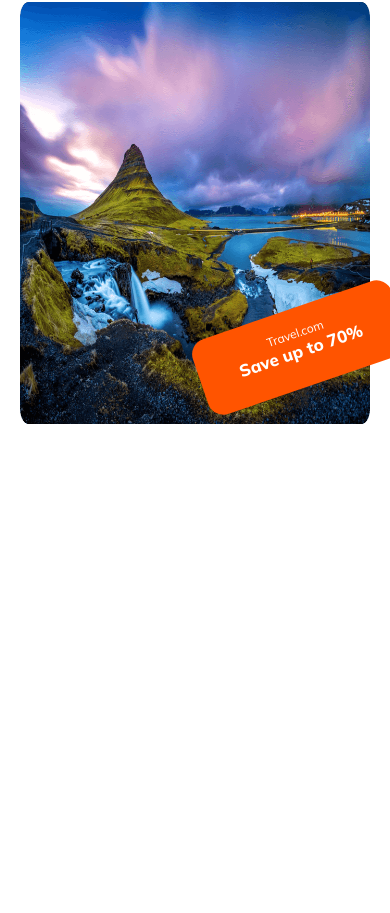
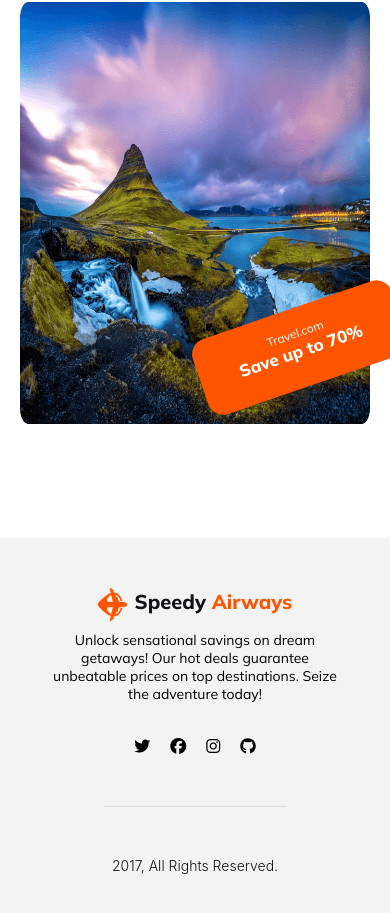
Before and after one commit to maybemahdi/assignment-2-travel-website, a plain HTML site: page index.html in a window 390 px wide. Shown: the part 9836-10749 px from the top of the page. Before the commit the page ends 10374 px from the top, so only its background shows below. Drawn offline with Linux system fonts and the light colour scheme.

Commit message:
Footer Completed

```diff
--- a/index.html
+++ b/index.html
@@ -288,7 +288,23 @@
         </div>
         </section>
     </main>
-    <footer></footer>
+    <footer>
+        <div class="footer-area">
+            <div class="foot-title">
+                <img src="./Images/Group 40071 (2).png" alt="">
+            <h2>Speedy <span class="color-nav-title">Airways</span></h2>
+        </div>
+            <p>Unlock sensational savings on dream getaways! Our hot deals guarantee unbeatable prices on top destinations. Seize the adventure today!</p>
+            <div class="social">
+                <a href=""><i class="fa-brands fa-twitter"></i></a>
+                <a href=""><i class="fa-brands fa-facebook"></i></a>
+                <a href=""><i class="fa-brands fa-instagram"></i></a>
+                <a href=""><i class="fa-brands fa-github"></i></a>
+            </div>
+            <div class="hr"></div>
+            <p class="copy">2017, All Rights Reserved.</p>
+        </div>
+    </footer>
 </body>
 
 </html>
--- a/styles/styles.css
+++ b/styles/styles.css
@@ -796,7 +796,7 @@ header .banner {
 
 /* newsletter started */
 .newsletter {
-    margin: 50px 130px;
+    margin: 50px 135px 0 130px;
 }
 
 .newsletter-container {
@@ -907,8 +907,67 @@ header .banner {
     line-height: normal;
 }
 
-
-
+/* footer started */
+
+footer {
+    background: rgba(19, 19, 24, 0.05);
+    padding: 110px 135px 50px 135px;
+}
+
+.footer-area {
+    display: flex;
+    justify-content: center;
+    align-items: center;
+    flex-direction: column;
+}
+
+.foot-title {
+    display: flex;
+    justify-content: center;
+    align-items: center;
+    gap: 16px;
+}
+
+.foot-title h2 {
+    margin-bottom: 15px;
+    color: #131318;
+    font-size: 32px;
+    font-style: normal;
+    font-weight: 800;
+    line-height: normal;
+}
+
+.foot-title img {
+    margin-bottom: 10px;
+}
+
+.footer-area p {
+    width: 50%;
+    margin: 0 auto;
+    text-align: center;
+    margin-bottom: 33px;
+}
+
+.social {
+    display: flex;
+    justify-content: center;
+    align-items: center;
+    gap: 20px;
+}
+
+.hr {
+    margin: 50px 0;
+    border-bottom: 1px solid rgba(19, 19, 24, 0.10);
+    width: 60%;
+}
+
+.copy {
+    margin-bottom: 0;
+    color: #131318;
+    font-family: 'Inter', sans-serif;
+    font-size: 16px;
+    font-weight: 300;
+}
 
 
 
@@ -1237,6 +1296,7 @@ header .banner {
     .newsletter .subscribe-box {
         padding: 24px;
     }
+
     .newsletter-container .img .move {
         left: 50%;
         bottom: 120px;
@@ -1244,11 +1304,40 @@ header .banner {
         height: 79.268px;
         transform: rotate(-19deg);
     }
-    .newsletter-container .img .move h4{
+
+    .newsletter-container .img .move h4 {
         font-size: 17px;
     }
-    .newsletter-container .img .move h5{
+
+    .newsletter-container .img .move h5 {
         font-size: 12px;
+    }
+
+    /* footer started here */
+    footer {
+        width: auto;
+        padding: 50px 44px 20px 44px;
+    }
+
+    .footer-area p {
+        width: 100%;
+        font-size: 14px;
+    }
+    .foot-title {
+        gap: 8px;
+    }
+    .foot-title h2 {
+        margin-bottom: 15px;
+        font-size: 20px;
+        margin-left: 0;
+    }
+
+    .foot-title img {
+        width: 28.724px;
+        height: 33.516px;
+    }
+    hr{
+        margin: 24px 0;
     }
 }
 
@@ -1556,6 +1645,7 @@ header .banner {
     .newsletter .subscribe-box {
         padding: 24px;
     }
+
     .newsletter-container .img .move {
         left: 55%;
         bottom: 130px;
@@ -1563,10 +1653,38 @@ header .banner {
         height: 79.268px;
         transform: rotate(-19deg);
     }
-    .newsletter-container .img .move h4{
+
+    .newsletter-container .img .move h4 {
         font-size: 17px;
     }
-    .newsletter-container .img .move h5{
+
+    .newsletter-container .img .move h5 {
         font-size: 12px;
     }
-}
+     /* footer started here */
+     footer {
+        width: auto;
+        padding: 50px 44px 20px 44px;
+    }
+
+    .footer-area p {
+        width: 100%;
+        font-size: 14px;
+    }
+    .foot-title {
+        gap: 8px;
+    }
+    .foot-title h2 {
+        margin-bottom: 15px;
+        font-size: 20px;
+        margin-left: 0;
+    }
+
+    .foot-title img {
+        width: 28.724px;
+        height: 33.516px;
+    }
+    hr{
+        margin: 24px 0;
+    }
+}
```
